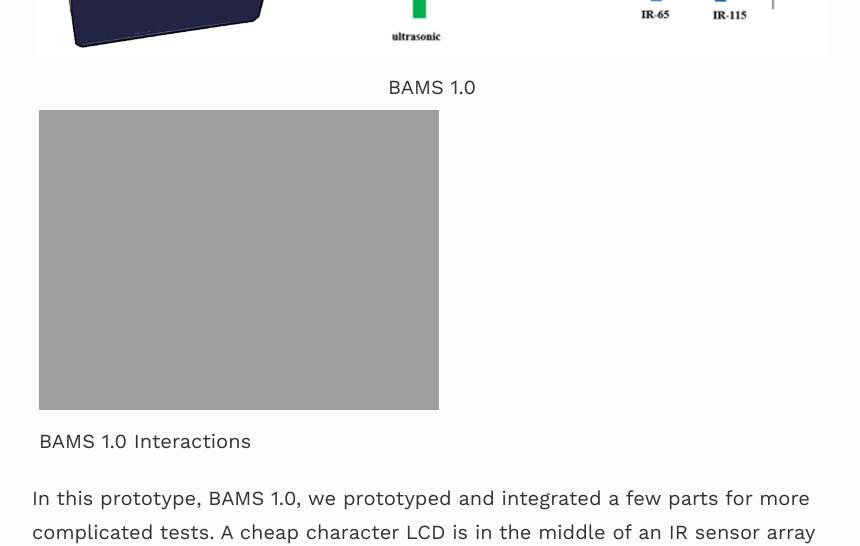
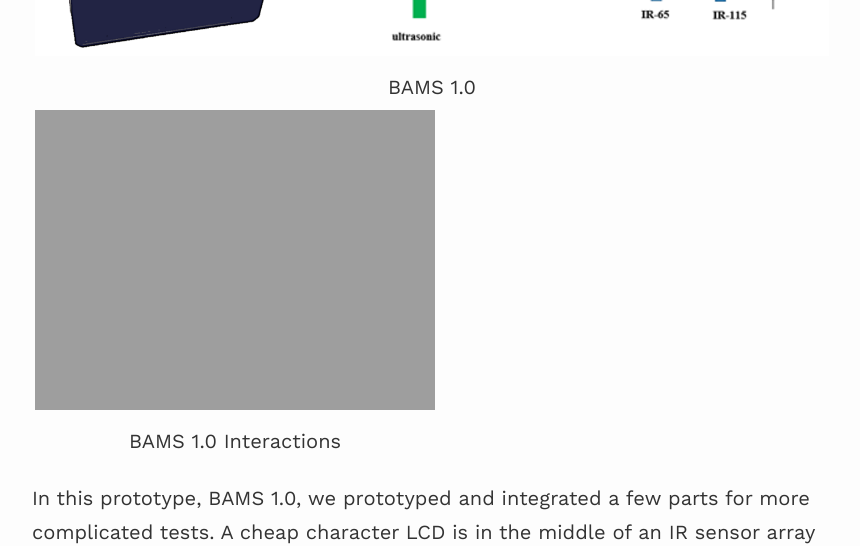
Before and after one commit to alireza-kargar/alireza-kargar.github.io, a Jekyll site: the page built from _projects/bams.md, in a window 1280 px wide. Shown: the part 2029-2575 px from the top of the page, without its empty margins (208-1068 px from the left). Built offline with Jekyll 4.4.1, drawn with Linux system fonts in a browser that asks for light colours; nearby versions of some CDN libraries.

Commit message:
gif pos eddit

```diff
--- a/_projects/bams.md
+++ b/_projects/bams.md
@@ -20,9 +20,9 @@ The importance of implementing the software part of the system based on the ROS
 |:-:|
 |BAMS 1.0|
 
-| <!-- and --> |![BAMS1_movement](https://alireza-kargar.github.io/assets/bams/bams1_movement.gif)| <!-- and --> |
-|:-:|:---------------------------------------------------------------------------------|:-:|
-| <!-- and --> |BAMS 1.0 Interactions| <!-- and --> |
+|![BAMS1_movement](https://alireza-kargar.github.io/assets/bams/bams1_movement.gif)|
+|:-:|
+|BAMS 1.0 Interactions|
 
 In this prototype, BAMS 1.0, we prototyped and integrated a few parts for more complicated tests. A cheap character LCD is in the middle of an IR sensor array on a small servo motor that can rotate 180 degrees, and there are two microphones for each Robot's side. Facial expressions were presented as multiple bitmapped emojis, and the IR sensor array tracked hand movement around the Robot. Also, a basic sound localization system was provided for reaction to the voice commands. All the above functionalities were handled by an Arduino Mega 2560 selected to reduce cost and development time.
 
```
